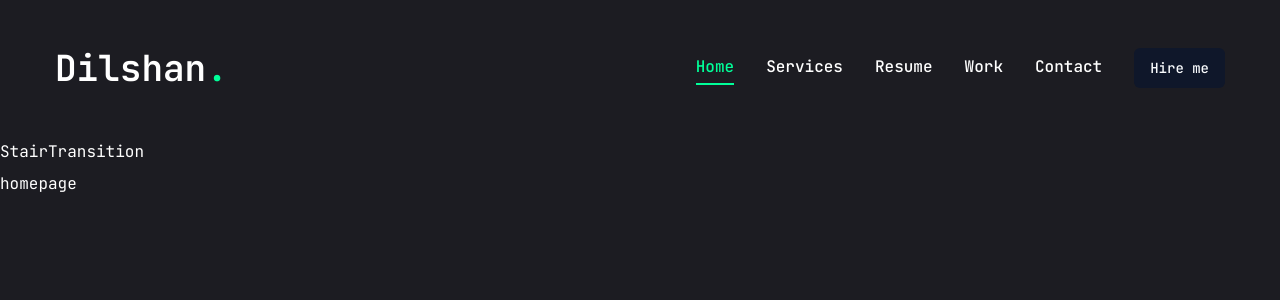
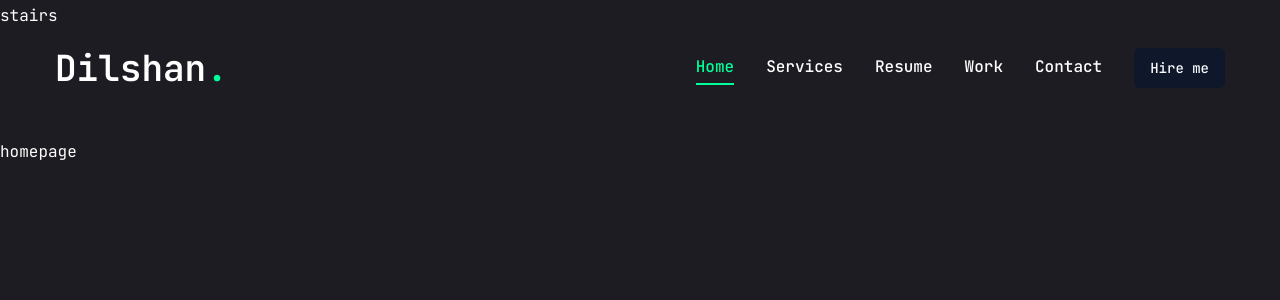
Before and after one commit to dilshan-mp/Portfolio_, a Next.js app: page / in a window 1280 px wide. Shown: the top 300 px of the page. Built offline with nearby package versions, Linux system fonts and the light colour scheme.

Commit message:
Stairs file create

```diff
--- a/components/StairTransition.jsx
+++ b/components/StairTransition.jsx
@@ -1,11 +1,22 @@
+"use client"
+import { AnimatePresence,motion } from 'framer-motion';
+import { usePathname } from 'next/navigation';
+import Stairs from "./Stairs"
 import React from 'react'
 
 const StairTransition = () => {
-  return (
-    <div>
-      StairTransition
-    </div>
+    const pathname = usePathname();
+  return(
+    <>
+    <AnimatePresence mode='wait'>
+        <div key={pathname}>
+            <div className='h-screen w-screen fixed top-0 left-0 right-0 pointer-events-none z-40 flex'><Stairs/></div>
+        </div>
+        StairTransition
+    </AnimatePresence>
+    </>
   )
+
 }
 
 export default StairTransition
--- /dev/null
+++ b/components/Stairs.jsx
@@ -0,0 +1,20 @@
+import { animate } from 'framer-motion'
+import React from 'react'
+
+const stairAnimation = {
+    initial:{
+        top:"0%",
+    },
+    animate:{
+        top:"100%",
+    },
+    exit:{
+        top:["100%","0%"]
+    }
+}
+
+const Stairs = () => {
+  return <div>stairs</div>
+}
+
+export default Stairs
```
Also changed, not shown: app/contact/page.jsx (line endings or trailing spaces).
